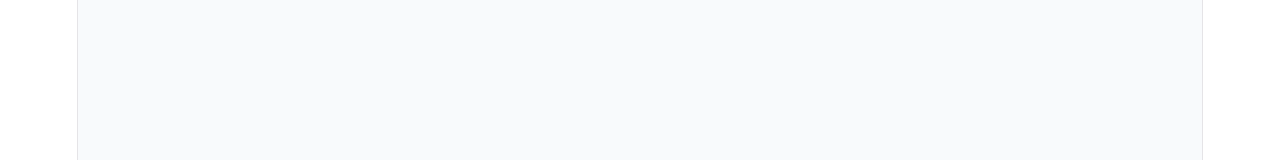
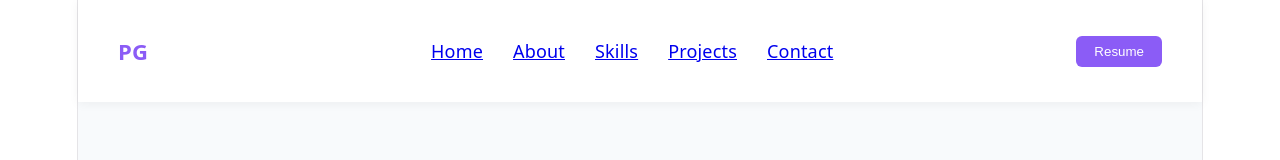
Before and after one commit to praveenpalared-dotcom/portfolio-frontend, a React app: page / in a window 1280 px wide. Shown: the top 160 px of the page. Built offline with nearby package versions, Linux system fonts and the light colour scheme; the HTML template or start-up script is replaced by a standard one.

Commit message:
navbar added

```diff
--- a/src/App.jsx
+++ b/src/App.jsx
@@ -1,9 +1,11 @@
+import Navbar from "./Navbar";
 import Hero from "./Hero";
 import Contact from "./Contact";
 
 function App() {
   return (
     <>
+      <Navbar />
       <Hero />
       <Contact />
     </>
--- /dev/null
+++ b/src/Navbar.jsx
@@ -0,0 +1,51 @@
+const Navbar = () => {
+  return (
+    <nav style={styles.nav}>
+      <div style={styles.logo}>PG</div>
+
+      <ul style={styles.menu}>
+        <li><a href="#">Home</a></li>
+        <li><a href="#">About</a></li>
+        <li><a href="#">Skills</a></li>
+        <li><a href="#">Projects</a></li>
+        <li><a href="#contact">Contact</a></li>
+      </ul>
+
+      <button style={styles.button}>Resume</button>
+    </nav>
+  );
+};
+
+const styles = {
+  nav: {
+    display: "flex",
+    justifyContent: "space-between",
+    alignItems: "center",
+    padding: "20px 40px",
+    position: "sticky",
+    top: 0,
+    background: "white",
+    zIndex: 1000,
+    boxShadow: "0 2px 10px rgba(0,0,0,0.05)"
+  },
+  logo: {
+    fontSize: "22px",
+    fontWeight: "bold",
+    color: "#8b5cf6"
+  },
+  menu: {
+    display: "flex",
+    gap: "30px",
+    listStyle: "none"
+  },
+  button: {
+    background: "#8b5cf6",
+    color: "white",
+    border: "none",
+    padding: "8px 18px",
+    borderRadius: "6px",
+    cursor: "pointer"
+  }
+};
+
+export default Navbar;
```
